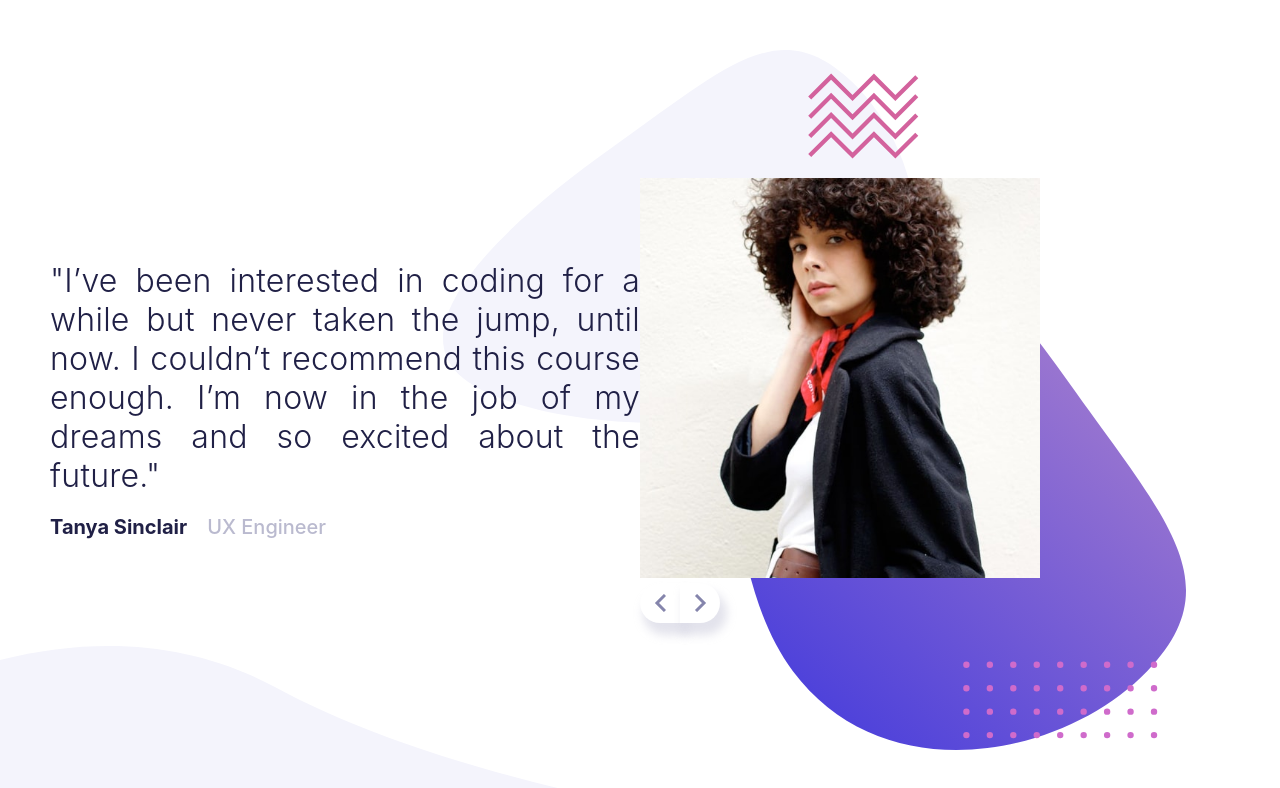
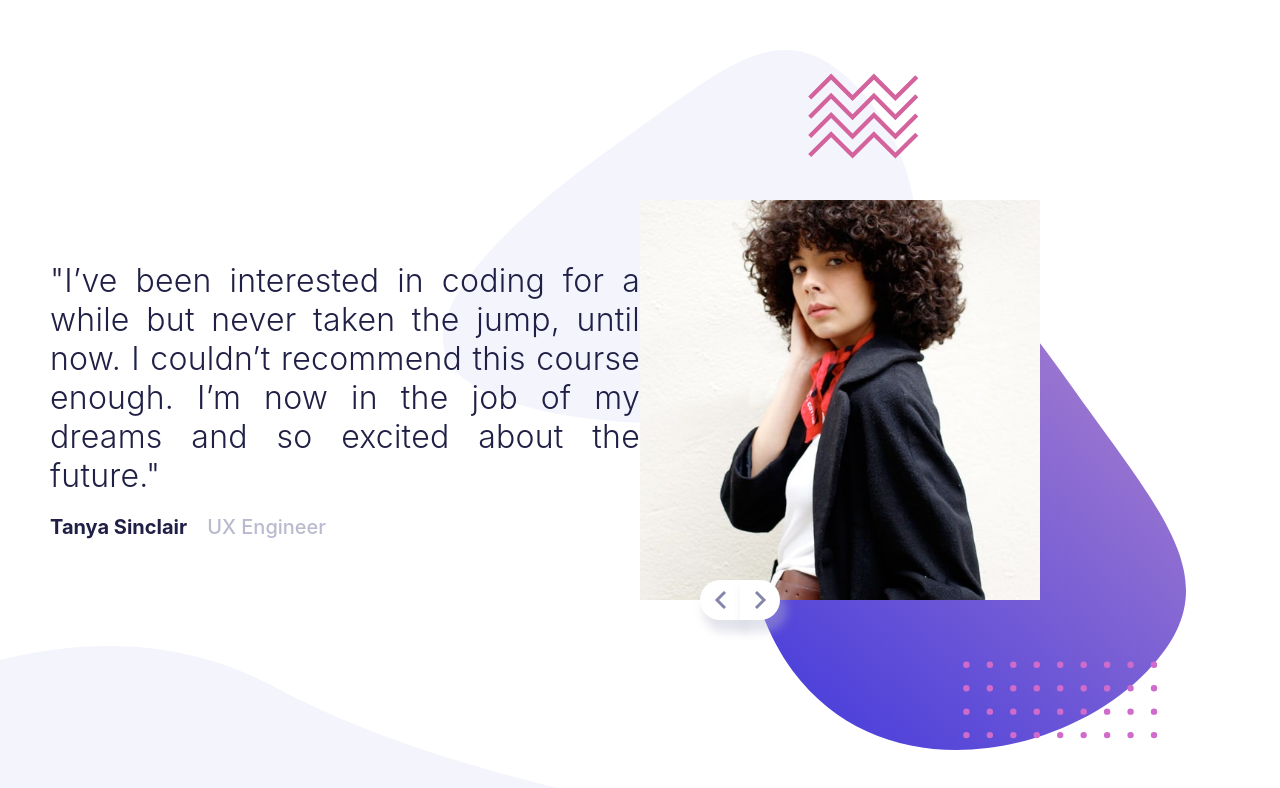
Before and after one commit to Danielhu3/testimonial-slider, a React (Create React App) app: page / in a window 1280 px wide. Shown: the top 788 px of the page. Built offline with nearby package versions, Linux system fonts and the light colour scheme.

Commit message:
button and image styling

```diff
--- a/src/components/buttonGroup/style.ts
+++ b/src/components/buttonGroup/style.ts
@@ -1,4 +1,12 @@
 import styled from "styled-components";
 
 export const ButtonGroup= styled.div`
+    position: absolute;
+    top: 95%;
+    left: 15%;
+
+
+
+    // estilizar o right content, se não der tentar o de baixo
+    // button group dentro de photo??
 `
--- a/src/components/photo/style.ts
+++ b/src/components/photo/style.ts
@@ -2,11 +2,10 @@ import styled from "styled-components";
 
 export const Photo = styled.img`
 
-    width: 40rem;
-    height: 40rem;
+    width: 100%;
+    height: 100%;
+
+    position: absolute;
 
 
-    //position: absolute;
-    //top: 3rem;
-
 `
--- a/src/components/rightContent/style.ts
+++ b/src/components/rightContent/style.ts
@@ -3,4 +3,13 @@ import styled from "styled-components";
 export const RightContent = styled.div`
 
     grid-area: right;
+    display: flex;
+    width: 40rem;
+    height: 40rem;
+
+    justify-content: center;
+    align-items: center;
+
+    position: relative;
+
 `
```
